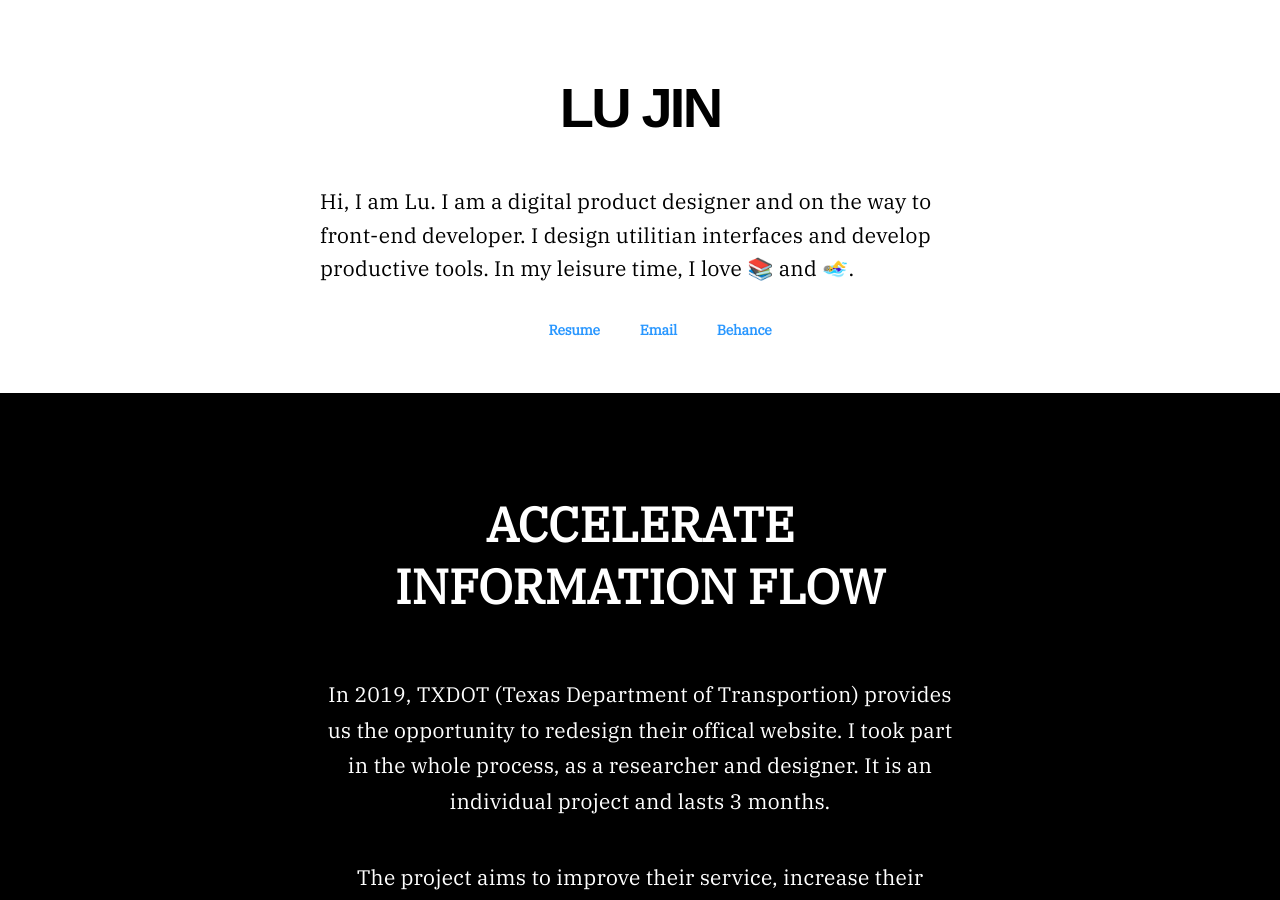
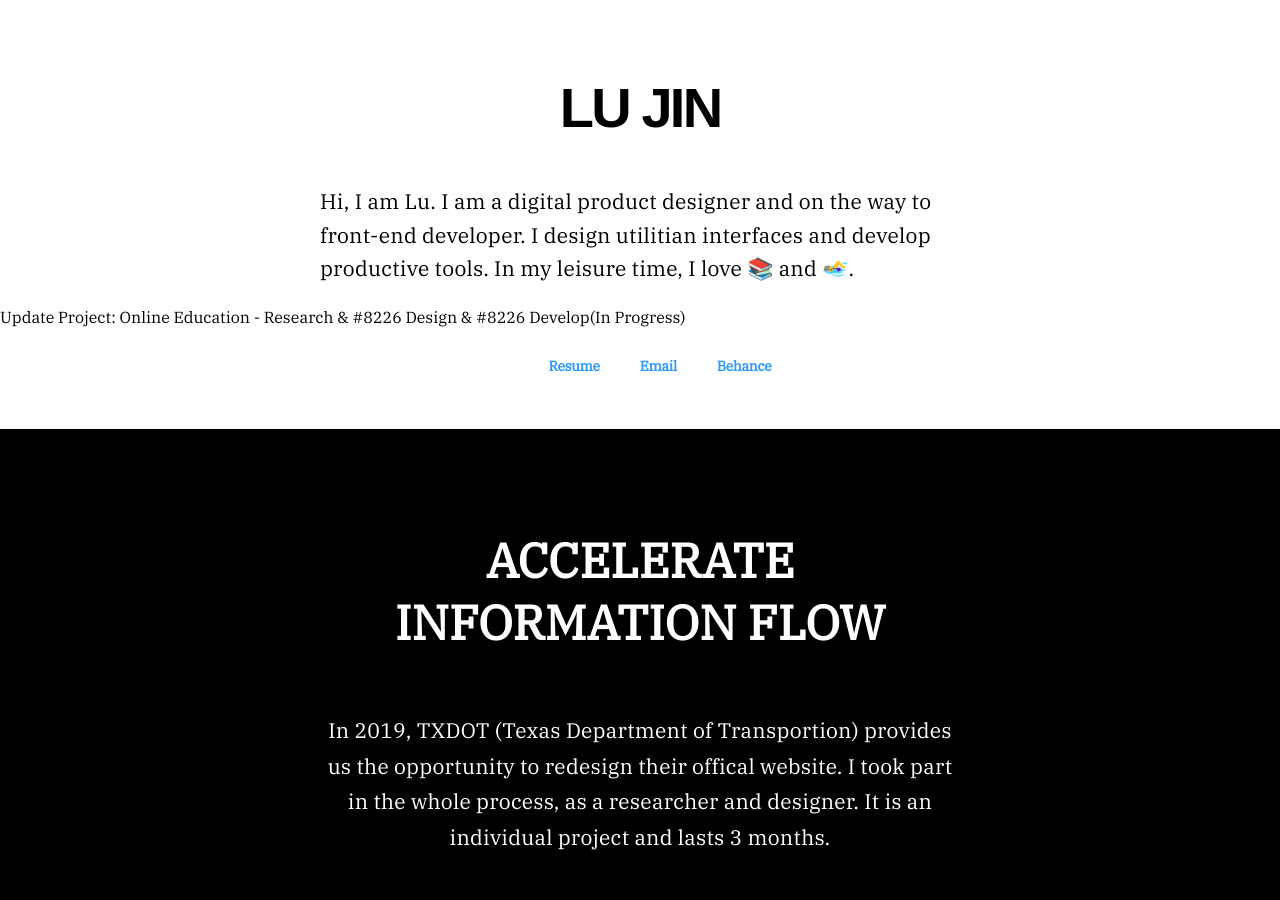
Before and after one commit to beforux/ShakeYourLove, a Jekyll site: the page index.html, which Jekyll copies as it is, in a window 1280 px wide and 900 px high. Built offline with Jekyll 4.4.1, drawn with Linux system fonts in a browser that asks for light colours.

Commit message:
Update index.html

```diff
--- a/index.html
+++ b/index.html
@@ -10,6 +10,7 @@
 	<header>
 		<h1 class="name">LU JIN</h1>
 		<p class="intro">Hi, I am Lu. I am a digital product designer and on the way to front-end developer. I design utilitian interfaces and develop productive tools. In my leisure time, I love 📚 and 🏊‍♀️.</p>
+		<p class="update"> Update Project: Online Education - <a>Research</a> & #8226 <a> Design</a> & #8226 <a>Develop(In Progress)</a></p>
 	</header>
 
 	<div class="connection">
```
